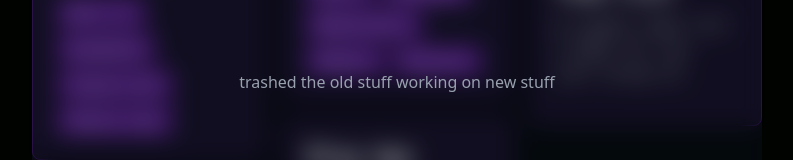
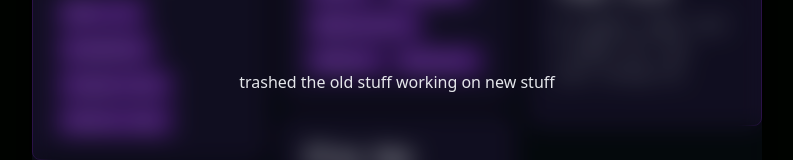
Before and after one commit to meethp20/portfolio, a React (Vite) app: page /pro1 in a window 1280 px wide. Shown: the part 382-542 px from the top of the page, without its empty margins (243-1036 px from the left). Built offline with nearby package versions, Linux system fonts and the light colour scheme.

Commit message:
blur shadow and text color

```diff
--- a/src/components/Pro1.jsx
+++ b/src/components/Pro1.jsx
@@ -1,7 +1,8 @@
 import Masonry from "react-masonry-css";
 import Card from "./Card";
-
+import { useTheme } from "../context/ThemeContext";
 export default function Pro1() {
+  const {theme} = useTheme()
   const breakpointColumnsObj = {
     default: 3,
     1024: 3,
@@ -52,9 +53,9 @@ export default function Pro1() {
 
   return (
     <div className="relative">
-      <div className="w-[730px] inset-0 absolute z-50 h-full rounded-lg bg-gray-900/30 backdrop-blur-md flex justify-center items-center mx-auto">
+      <div className="w-[730px] inset-0 absolute z-50 shadow-xl  h-full rounded-lg bg-gray-900/30 backdrop-blur-md flex justify-center items-center mx-auto">
 
-        <h1 className="text-gray-400 bg-opacity-40 "> trashed the old stuff working on new stuff</h1>
+        <h1 className={`${theme ==='dark' ? " text-gray-200" : " text-gray-900 " }`}> trashed the old stuff working on new stuff</h1>
 
 
       </div>
```
